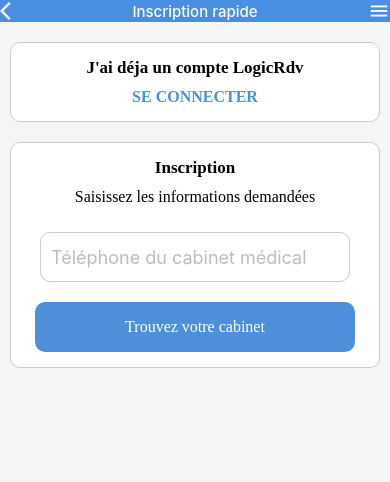
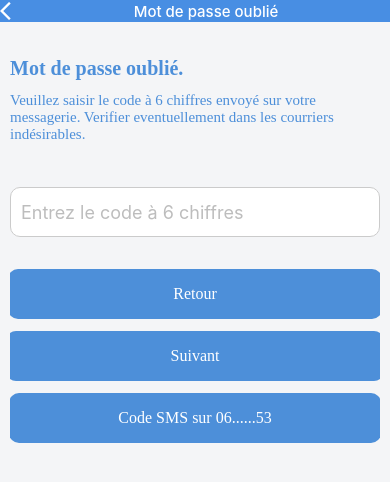
Before and after one commit to nteguem/logicRdv_reactnative, a React Native app: screen / in a window 390 px wide. Shown: the top 482 px of the page. Built offline with nearby package versions, Linux system fonts and the light colour scheme.

Commit message:
password recovery sreen

```diff
--- a/src/routes/Routes.js
+++ b/src/routes/Routes.js
@@ -4,8 +4,7 @@
 import AuthenticatedNavigator from './AuthenticateNavigator';
 import Home from '../screens/Home';
 import {HeaderIcons} from '../utils/helpers';
-import Notifications from '../screens/Notification';
-import Inscription from '../screens/Inscription';
+import PasswordRecoveryScreen from '../screens/PasswordRecoveryScreen';
 const Stack = createStackNavigator();
 
 const screenOptions = {gestureEnabled: false, headerShown: false};
@@ -21,11 +20,10 @@
           />
         ) : (
           <Stack.Screen
-            name="Inscription rapide"
-            component={Inscription}
+            name="Mot de passe oublié"
+            component={PasswordRecoveryScreen}
             initialParams={{
               left: HeaderIcons.GO_BACK,
-              right: HeaderIcons.MENU,
             }}
           />
         )}
--- /dev/null
+++ b/src/screens/PasswordRecoveryScreen/index.js
@@ -0,0 +1,123 @@
+import React, { useState } from 'react'
+import { ScrollView, StyleSheet, TextInput, View } from 'react-native'
+import CustomText from '../../components/global/CustomText'
+import ContainerScreen from '../../components/wrappers/ContainerScreen';
+import { colors } from '../../components/global/colors'
+import CustomAppButton from '../../components/global/CustomAppButton'
+
+const PasswordRecoveryScreen = () => {
+    const [codeNumber, setCodeNumber] = useState('');
+    const [showButtons, setShowButtons] = useState(true);
+    const [infoText, setInfoText] = useState("Veuillez saisir le code à 6 chiffres envoyé sur votre messagerie. Verifier eventuellement dans les courriers indésirables.");
+
+
+    const onChangeCodeNumber = (text) => {
+        setCodeNumber(text);
+    };
+
+    const onLastButtonPress = () => {
+        setShowButtons(false);
+        setInfoText("Veuillez saisir le code à 6 chiffres envoyé sur votre mobile.");
+    };
+
+    return (
+        <ContainerScreen>
+            <ScrollView>
+                <View style={styles.textContain}>
+                    <CustomText fontSize={20} fontWeight='bold' color={colors.blue}>
+                        Mot de passe oublié.
+                    </CustomText>
+                    <CustomText fontSize={15} color={colors.blue} style={{ marginTop: 12 }} >
+                        {infoText}
+                    </CustomText>
+                </View>
+                <View style={{ marginVertical: 16 }}>
+                    <TextInput
+                        style={styles.input}
+                        placeholder="Entrez le code à 6 chiffres"
+                        placeholderTextColor={colors.gray}
+                        value={codeNumber}
+                        onChangeText={onChangeCodeNumber}
+                        keyboardType='numeric'
+                    />
+                </View>
+
+                <View style={styles.container}>
+                    <View style={styles.containerButton}>
+                        <CustomAppButton
+                            onPress={() => console.log("recover password")}
+                            title="Retour"
+                            alignSelf="baseline"
+                            paddingVertical={16}
+                            paddingHorizontal={165}
+                            textColor={colors.white}
+                            textFontSize={16}
+                            borderRadius={10}
+                            bkgroundColor={colors.blue}
+                        />
+                    </View>
+                    <View style={styles.containerButton}>
+                        <CustomAppButton
+                            onPress={() => console.log("recover password")}
+                            title="Suivant"
+                            alignSelf="baseline"
+                            paddingVertical={16}
+                            paddingHorizontal={165}
+                            textColor={colors.white}
+                            textFontSize={16}
+                            borderRadius={10}
+                            bkgroundColor={colors.blue}
+                        />
+                    </View>
+                    {showButtons && (
+                        <View style={styles.containerButton}>
+                            <CustomAppButton
+                                onPress={onLastButtonPress}
+                                title="Code SMS sur 06......53"
+                                alignSelf="baseline"
+                                paddingVertical={16}
+                                paddingHorizontal={109}
+                                textColor={colors.white}
+                                textFontSize={16}
+                                borderRadius={10}
+                                bkgroundColor={colors.blue}
+                            />
+                        </View>
+                    )}
+                </View>
+            </ScrollView>
+        </ContainerScreen>
+    )
+}
+
+const styles = StyleSheet.create({
+    textContain: {
+        marginTop: 35,
+        marginBottom: 12
+    },
+    container: {
+        flexDirection: 'column',
+        gap: 12,
+        marginVertical: 16
+    },
+    containerButton: {
+        flexDirection: 'row',
+        justifyContent: 'center',
+        alignItems: 'center'
+    },
+    input: {
+        backgroundColor: colors.white,
+        borderWidth: 1,
+        borderColor: colors.gray100,
+        padding: 10,
+        color: colors.black,
+        fontSize: 18,
+        borderRadius: 10,
+        textAlignVertical: 'center',
+        marginTop: 16,
+        height: 50
+    },
+
+});
+
+export default PasswordRecoveryScreen
```
